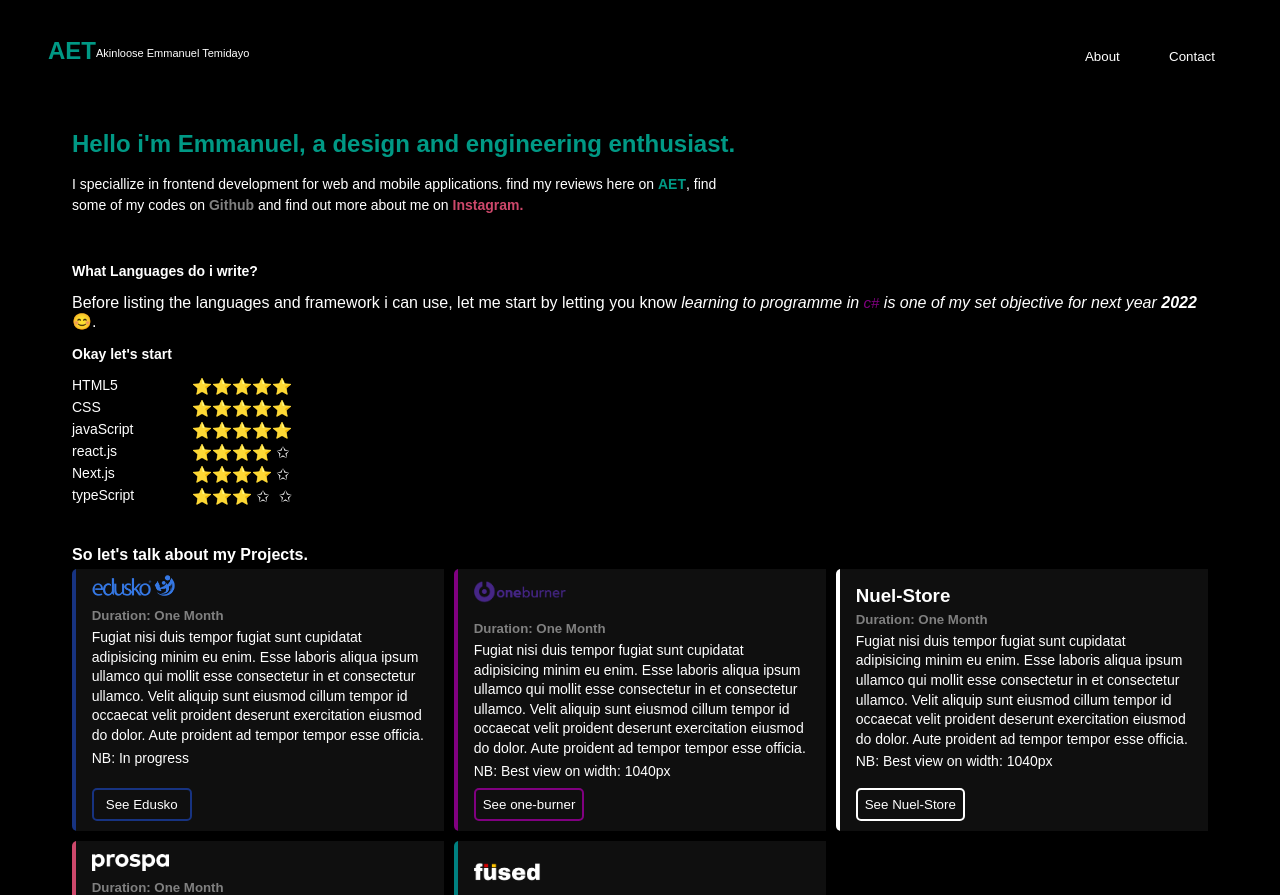
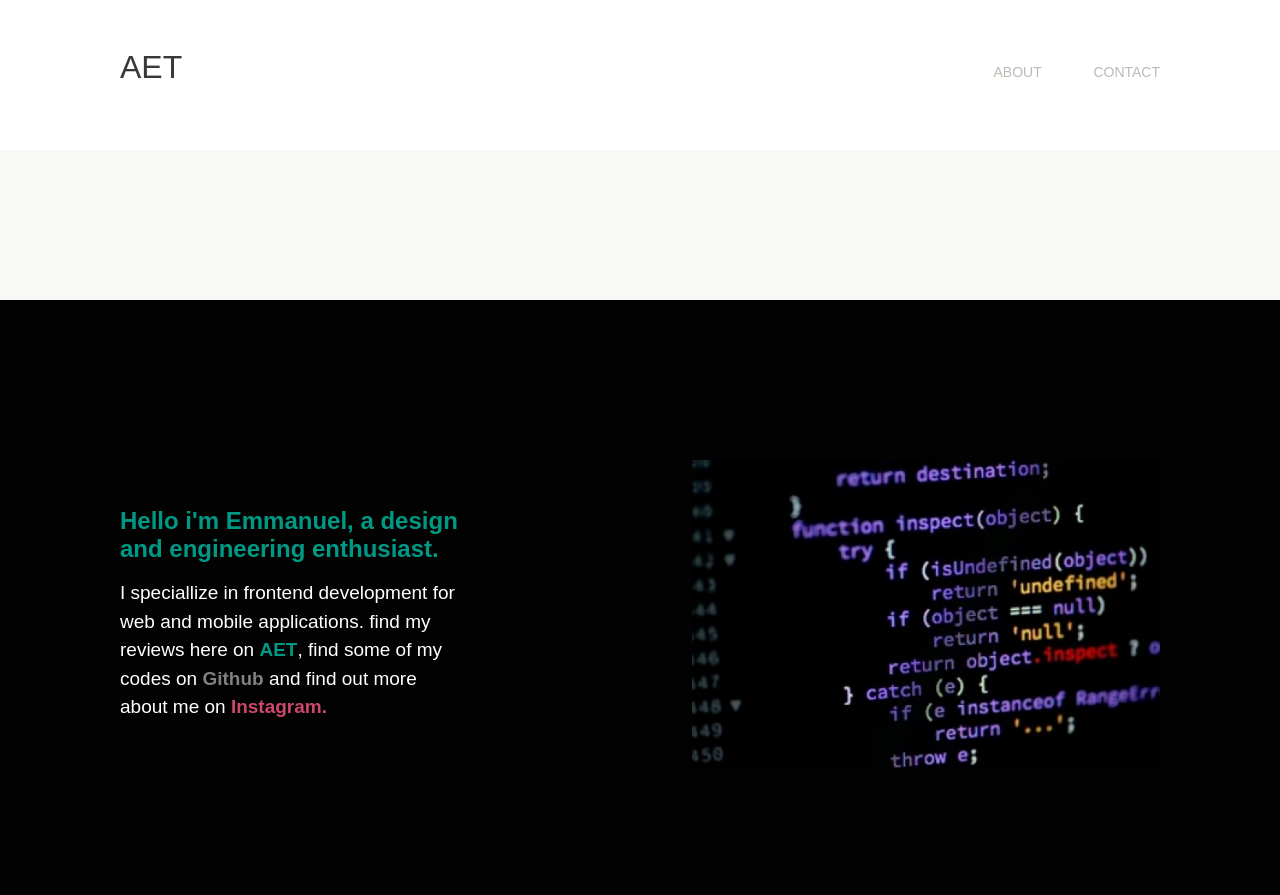
Before and after one commit to eakinloose/aet, a React (Create React App) app: page / in a window 1280 px wide. Shown: the top 895 px of the page. Built offline with nearby package versions, Linux system fonts and the light colour scheme.

Commit message:
redesign

```diff
--- a/package.json
+++ b/package.json
@@ -13,6 +13,7 @@
     "react-redux": "^7.2.6",
     "react-router-dom": "^6.0.2",
     "react-scripts": "4.0.3",
+    "react-slick": "^0.28.1",
     "redux": "^4.1.2",
     "redux-thunk": "^2.4.0",
     "styled-components": "^5.3.3",
--- a/public/index.html
+++ b/public/index.html
@@ -15,6 +15,17 @@
       user's mobile device or desktop. See https://developers.google.com/web/fundamentals/web-app-manifest/
     -->
       <link rel="manifest" href="%PUBLIC_URL%/manifest.json" />
+      <link
+         rel="stylesheet"
+         type="text/css"
+         charset="UTF-8"
+         href="https://cdnjs.cloudflare.com/ajax/libs/slick-carousel/1.6.0/slick.min.css"
+      />
+      <link
+         rel="stylesheet"
+         type="text/css"
+         href="https://cdnjs.cloudflare.com/ajax/libs/slick-carousel/1.6.0/slick-theme.min.css"
+      />
       <!--
       Notice the use of %PUBLIC_URL% in the tags above.
       It will be replaced with the URL of the `public` folder during the build.
--- a/src/GlobalStyles.js
+++ b/src/GlobalStyles.js
@@ -10,7 +10,6 @@ const GlobalStyles = createGlobalStyle`
 
     html, body{
         overflow-x: hidden;
-        background: black;
         color: white;
     }
 
--- a/src/components/Main/Main.styles.js
+++ b/src/components/Main/Main.styles.js
@@ -10,7 +10,7 @@ export const Wrapper = styled.div`
       margin: 15px 0;
       font-size: 14px;
    }
-   .c{
+   .c {
       color: purple;
       font-size: 15px;
    }
@@ -27,6 +27,11 @@ export const Wrapper = styled.div`
       }
    }
 
+   .wrapper {
+      margin: auto;
+      width: 92%;
+   }
+
    @media screen and (max-width: 799px) {
       width: 100%;
       p {
@@ -37,3 +42,26 @@ export const Wrapper = styled.div`
       }
    }
 `;
+
+export const Card = styled.div`
+   /* height: 100px; */
+   /* padding: 10%; */
+   margin: 5px;
+
+   .img {
+      width: 90%;
+      background: red;
+      height: 170px;
+      display: flex;
+      padding: 1rem;
+      border-radius: 5px;
+      box-shadow: 0px 0.2px 4px 0.4px blue;
+   }
+
+   img {
+      margin: auto;
+      width: 100%;
+      /* height: 40px; */
+      /* align-self: center; */
+   }
+`;
--- a/src/components/Navbar/Navbar.js
+++ b/src/components/Navbar/Navbar.js
@@ -5,19 +5,15 @@ import { Nav, NavLinks } from "./Navbar.styles";
 const Navbar = () => {
    return (
       <Nav>
-         <Link to="/" className="logo">
-            <h2>AET</h2>
-            <span>Akinloose Emmanuel Temidayo</span>
-         </Link>
-
-         <NavLinks>
-            <Link to="/">
-               <button>About</button>
+         <div className="nav">
+            <Link to="/" className="logo">
+               <h2>AET</h2>
             </Link>
-            <Link to="/">
-               <button>Contact</button>
-            </Link>
-         </NavLinks>
+            <NavLinks>
+               <Link to="/">ABOUT </Link>
+               <Link to="/">CONTACT</Link>
+            </NavLinks>
+         </div>
       </Nav>
    );
 };
--- a/src/components/Navbar/Navbar.styles.js
+++ b/src/components/Navbar/Navbar.styles.js
@@ -1,22 +1,25 @@
 import styled from "styled-components";
 
 export const Nav = styled.div`
-   display: flex;
-   justify-content: space-between;
-   padding: 2.6rem 3rem 3.2rem;
+   padding: 4rem 2.5rem;
+   background: #ffffff;
+   color: #383838;
+   font-size: clamp(11px, 2.5vw, 14px);
+   /* font-size: 14px; */
+   font-weight: 500;
 
-   .logo {
+   .nav {
       display: flex;
-      h2 {
-         /* color: #459975; */
-         color: #009985;
-         margin-top: -0.3rem;
-         padding: 0;
-      }
-      span {
-         margin-top: 5px;
-         font-size: 11px;
-      }
+      justify-content: space-between;
+      max-width: 1040px;
+      margin: auto;
+   }
+
+   h2 {
+      margin-top: -15px;
+      padding: 0;
+      font-size: clamp(26px, 2.5vw, 48px);
+      font-weight: 500;
    }
 
    @media screen and (max-width: 799px) {
@@ -25,21 +28,19 @@ export const Nav = styled.div`
 `;
 
 export const NavLinks = styled.div`
-   display: flex;
-   justify-content: space-between;
-
-   button {
-      padding: 5px;
-      width: 80px;
+   a {
       background: transparent;
-      color: white;
       border-radius: 5px;
-      margin-left: 0.6rem;
-      border: 2px solid transparent;
+      margin-left: 3rem;
       cursor: pointer;
+      color: #bebab3;
    }
 
-   button:focus {
-      border: 2px solid #459975;
+   a:hover {
+      color: #383838;
+   }
+
+   a:focus {
+      color: #783838;
    }
 `;
--- a/src/components/Projects/Projects.js
+++ b/src/components/Projects/Projects.js
@@ -13,26 +13,28 @@ const Projects = () => {
    }, []);
    return (
       <Wrapper>
-         <h4>So let's talk about my Projects.</h4>
+         <h3>So let's talk about my Projects.</h3>
          <div className="projectholder">
             <div className="Eduskowrapper">
-               <div>
+               <div className="flex">
                   <img src={edusko} alt="edusko" />
                   <h5>Duration: One Month</h5>
+                  <h5>Next.js and typeScript</h5>
+
                   <p>
-                     Fugiat nisi duis tempor fugiat sunt cupidatat adipisicing
-                     minim eu enim. Esse laboris aliqua ipsum ullamco qui mollit
-                     esse consectetur in et consectetur ullamco. Velit aliquip
-                     sunt eiusmod cillum tempor id occaecat velit proident
-                     deserunt exercitation eiusmod do dolor. Aute proident ad
-                     tempor tempor esse officia.
+                     Edusko is an education marketing company leveraging tech
+                     and data to make life easier for all in the African
+                     education community.
+                     <br />
                      <p>NB: In progress</p>
                   </p>
-                  <button>See Edusko</button>
+                  <button>
+                     <a href="https://edusko.com">See Edusko</a>
+                  </button>
                </div>
             </div>
-            <div data-aos="fade-up"  className="oneburnerwrapper">
-               <div>
+            <div data-aos="fade-up" className="oneburnerwrapper">
+               <div className="flex">
                   <img src={oneburner} alt="oneburner" />
                   <h5>Duration: One Month</h5>
                   <p>
@@ -51,8 +53,8 @@ const Projects = () => {
                   </button>
                </div>
             </div>
-            <div data-aos="fade-up"  className="storewrapper">
-               <div>
+            <div data-aos="fade-up" className="storewrapper">
+               <div className="flex">
                   <h3>Nuel-Store</h3>
                   <h5>Duration: One Month</h5>
                   <p>
@@ -69,8 +71,8 @@ const Projects = () => {
                   </button>
                </div>
             </div>
-            <div data-aos="fade-up"  className="prosperwrapper">
-               <div>
+            <div data-aos="fade-up" className="prosperwrapper">
+               <div className="flex">
                   <img src={prospa} alt="prospa" />
                   <h5>Duration: One Month</h5>
                   <p>
@@ -87,16 +89,15 @@ const Projects = () => {
                   </button>
                </div>
             </div>
-            <div data-aos="fade-up"  className="fusedwrapper">
-               <div>
+            <div data-aos="fade-up" className="fusedwrapper">
+               <div className="flex">
                   <img src={fused} alt="fused" />
                   <h5>Duration: Six Month</h5>
                   <p>
-                     Fugiat nisi duis tempor fugiat sunt cupidatat adipisicing
-                     minim eu enim. Esse laboris aliqua ipsum ullamco qui mollit
-                     deserunt exercitation eiusmod do dolor. Aute proident ad
-                     tempor tempor esse officia.
+                     FusedAfrika is a networking platform for tertiary
+                     institution students in Africa..
                   </p>
+                  <p></p>
                   <button>
                      <a href="https://nuelzfused.netlify.app">See Fused</a>
                   </button>
--- a/src/components/Projects/Projects.styles.js
+++ b/src/components/Projects/Projects.styles.js
@@ -8,8 +8,9 @@ export const Wrapper = styled.div`
    p {
       font-size: 14px;
    }
-   h4 {
-      margin: 5px 0;
+   h3 {
+      margin: 10px 0 20px;
+      text-align:center;
    }
 
    .projectholder {
@@ -139,6 +140,7 @@ export const Wrapper = styled.div`
       }
    }
 
+
    @media screen and (max-width: 1000px) {
       .projectholder {
          display: grid;
--- a/src/components/Top/Topsection.js
+++ b/src/components/Top/Topsection.js
@@ -1,11 +1,18 @@
 import React from "react";
 import { Link } from "react-router-dom";
-import { Wrapper } from "./Topsection.styles";
+import { Wrapper, Flex, FlexWrapper } from "./Topsection.styles";
+import imgg from "../images/imgg.jpg";
 
 const Topsection = () => {
    return (
       <Wrapper>
-         <h2>Hello i'm Emmanuel, a design and engineering enthusiast.</h2>
+         <div className="whitespace"></div>
+         <FlexWrapper>
+            <Flex>
+               <div className="firstchild">
+                  <h2>
+                     Hello i'm Emmanuel, a design and engineering enthusiast.
+                  </h2>
                   <p>
                      I speciallize in frontend development for web and mobile
                      applications. find my reviews here on{" "}
@@ -18,9 +25,14 @@ const Topsection = () => {
                      </span>{" "}
                      and find out more about me on{" "}
                      <span className="instagram">
-               <a href="https://instagram.com/eakinloose">Instagram</a>.
+                        <a href="https://instagram.com/eakinloose">Instagram</a>
+                        .
                      </span>
                   </p>
+               </div>
+               <img src={imgg} alt="img" />
+            </Flex>
+         </FlexWrapper>
       </Wrapper>
    );
 };
--- a/src/components/Top/Topsection.styles.js
+++ b/src/components/Top/Topsection.styles.js
@@ -1,9 +1,18 @@
 import styled from "styled-components";
 
 export const Wrapper = styled.div`
-   width: 90%;
-   padding: 0.5rem;
+   width: 100%;
    margin: auto;
+
+   .whitespace {
+      width: 100%;
+      background: #f8f8f7;
+      height: 150px;
+
+      @media screen and (max-width: 700px){
+         height: 70px;
+      }
+   }
 
    h2 {
       width: 60%;
@@ -14,7 +23,7 @@ export const Wrapper = styled.div`
    p {
       color: white;
       line-height: 1.5;
-      font-size: 14px;
+      font-size: 19px;
       width: 60%;
    }
    span {
@@ -35,7 +44,7 @@ export const Wrapper = styled.div`
       width: 100%;
 
       h2 {
-        width: 80%;
+         width: 80%;
       }
       p {
          width: 93%;
@@ -43,3 +52,53 @@ export const Wrapper = styled.div`
       }
    }
 `;
+
+export const FlexWrapper = styled.div`
+   background: #020202;
+
+`
+export const Flex = styled.div`
+   max-width: 1040px;
+   margin: auto;
+   display: flex;
+   padding: 10rem 0;
+
+   .firstchild{
+      width: 59%;
+      display: flex;
+      flex-direction: column;
+      align-self: center;
+
+   }
+
+   img{
+      width: 45%;
+   }
+
+   @media screen and (max-width: 909px) {
+      padding:15rem 1.5rem;
+
+   }
+
+   @media screen and (max-width: 609px) {
+      display: block;
+      padding: 4rem 1rem;
+
+      .firstchild, img{
+         width: 100%;
+      }
+
+      h2, p{
+         width: 100%;
+         text-align: center;
+      }
+
+      p{
+         font-size: 15px;
+      }
+      img{
+         margin-top: 5rem;
+      }
+
+   }
+`;
--- a/src/pages/Home.js
+++ b/src/pages/Home.js
@@ -1,14 +1,10 @@
 import React from 'react'
-import Main from '../components/Main/Main'
-import Projects from '../components/Projects/Projects'
 import Topsection from '../components/Top/Topsection'
 
 const Home = () => {
   return (
     <div>
       <Topsection/>
-      <Main/>
-      <Projects/>
     </div>
   )
 }
```
Also changed, not shown: src/components/Main/Main.js (+73 -4 lines), src/components/images/imgg.jpg (added), 1 other file (tests, documents, lock files or other folders). Lines whose indentation alone changed are shown as unchanged.
